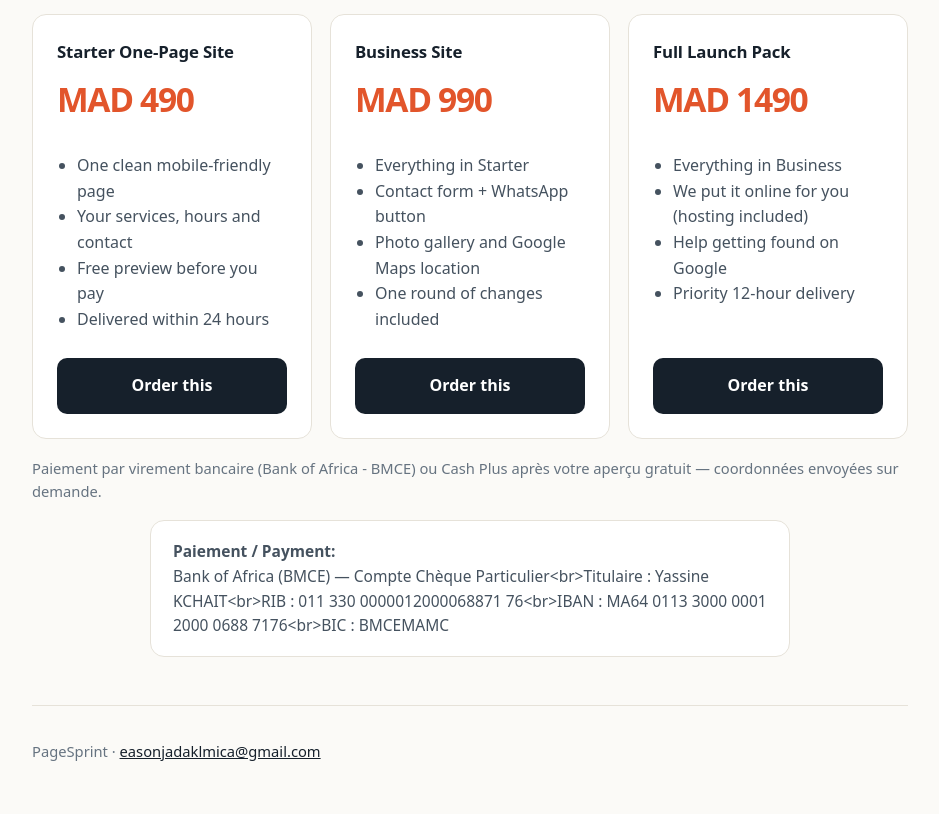
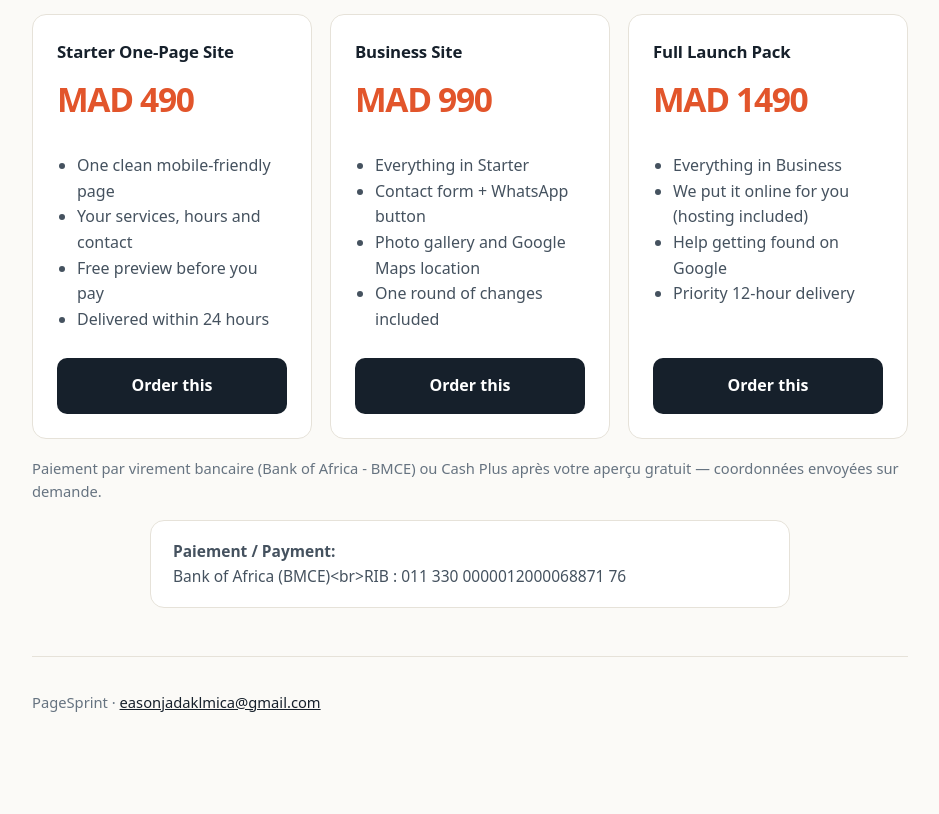
Before and after one commit to Hakersbkk/pagesprint, a plain HTML site: page public/index.html in a window 1280 px wide. Shown: the part 1351-2165 px from the top of the page, without its empty margins (170-1109 px from the left). After the commit the page ends 2115 px from the top, so only its background shows below. Drawn offline with Linux system fonts and the light colour scheme.

Commit message:
publish public/index.html

```diff
--- a/public/index.html
+++ b/public/index.html
@@ -70,7 +70,7 @@ footer a{color:#16202b}
 <section>
   <h2>Pick your package</h2>
   <div class="tiers"><div class="tier"><h3>Starter One-Page Site</h3><div class="p">MAD 490</div><ul><li>One clean mobile-friendly page<li>Your services, hours and contact<li>Free preview before you pay<li>Delivered within 24 hours</ul><a class="btn" href="mailto:easonjadaklmica@gmail.com?subject=Order:%20Starter One-Page Site">Order this</a></div><div class="tier"><h3>Business Site</h3><div class="p">MAD 990</div><ul><li>Everything in Starter<li>Contact form + WhatsApp button<li>Photo gallery and Google Maps location<li>One round of changes included</ul><a class="btn" href="mailto:easonjadaklmica@gmail.com?subject=Order:%20Business Site">Order this</a></div><div class="tier"><h3>Full Launch Pack</h3><div class="p">MAD 1490</div><ul><li>Everything in Business<li>We put it online for you (hosting included)<li>Help getting found on Google<li>Priority 12-hour delivery</ul><a class="btn" href="mailto:easonjadaklmica@gmail.com?subject=Order:%20Full Launch Pack">Order this</a></div></div>
-  <span class="sub">Paiement par virement bancaire (Bank of Africa - BMCE) ou Cash Plus après votre aperçu gratuit — coordonnées envoyées sur demande.</span><div class="bankbox"><b>Paiement / Payment:</b><br>Bank of Africa (BMCE) — Compte Chèque Particulier&lt;br&gt;Titulaire : Yassine KCHAIT&lt;br&gt;RIB : 011 330 0000012000068871 76&lt;br&gt;IBAN : MA64 0113 3000 0001 2000 0688 7176&lt;br&gt;BIC : BMCEMAMC</div>
+  <span class="sub">Paiement par virement bancaire (Bank of Africa - BMCE) ou Cash Plus après votre aperçu gratuit — coordonnées envoyées sur demande.</span><div class="bankbox"><b>Paiement / Payment:</b><br>Bank of Africa (BMCE)&lt;br&gt;RIB : 011 330 0000012000068871 76</div>
 </section>
 
 <footer>PageSprint · <a href="mailto:easonjadaklmica@gmail.com">easonjadaklmica@gmail.com</a> </footer>
```
